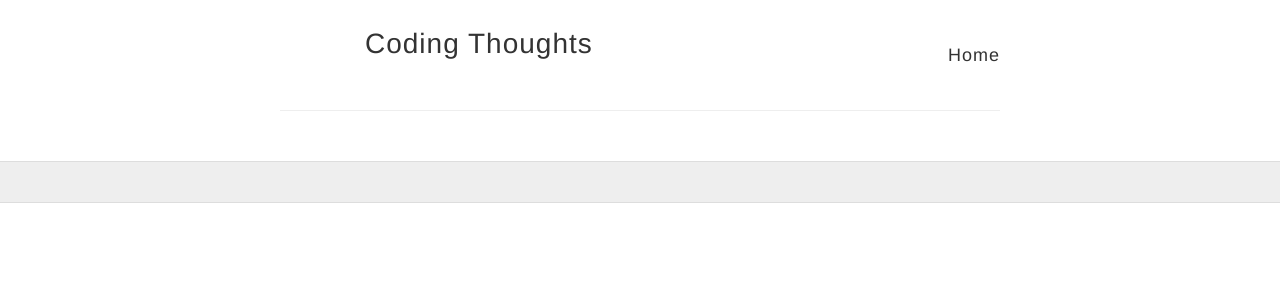
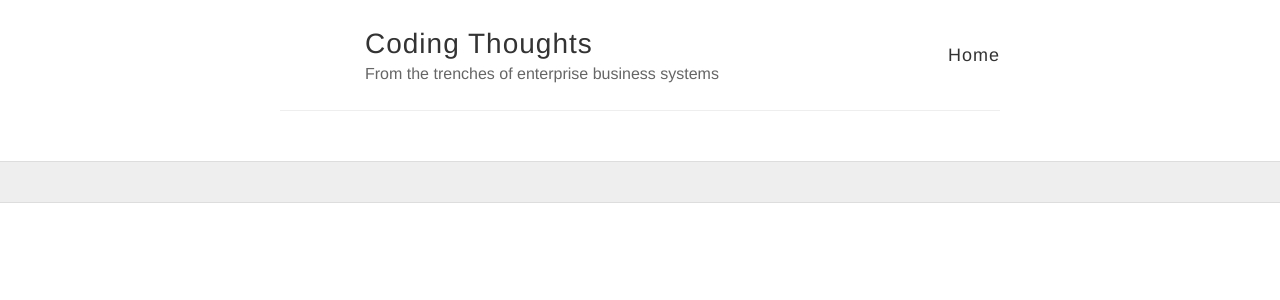
Before and after one commit to gl5s/gl5s.github.io, a Jekyll site: the page built from index.html, in a window 1280 px wide. Shown: the top 300 px of the page. Built offline with Jekyll 4.4.1, drawn with Linux system fonts in a browser that asks for light colours.

Commit message:
Changes the description

```diff
--- a/_config.yml
+++ b/_config.yml
@@ -6,7 +6,7 @@
 name: Coding Thoughts
 
 # Short bio or description (displayed in the header)
-description:
+description: From the trenches of enterprise business systems
 
 # URL of your avatar or profile pic (you could use your GitHub profile pic)
 avatar: #https://raw.githubusercontent.com/barryclark/jekyll-now/master/images/jekyll-logo.png
```
